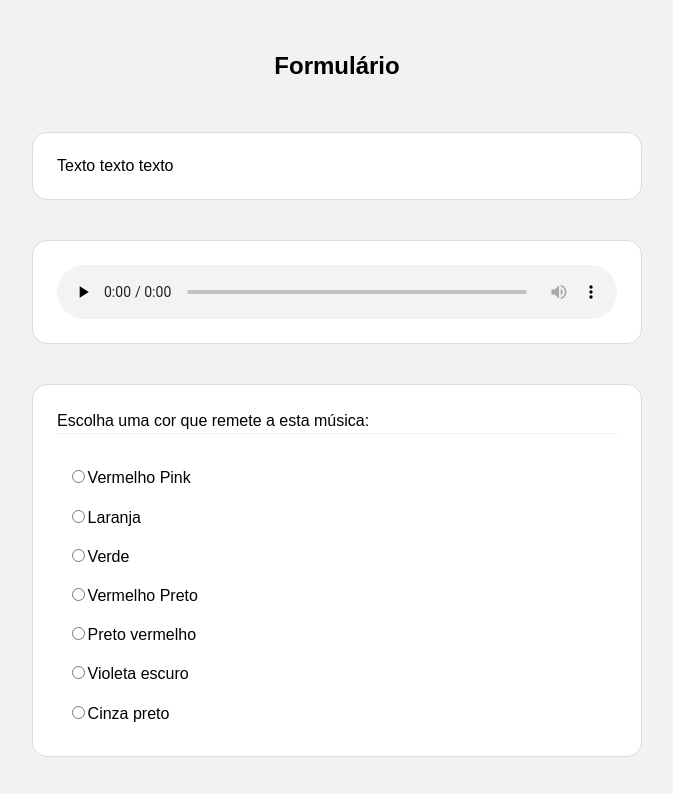
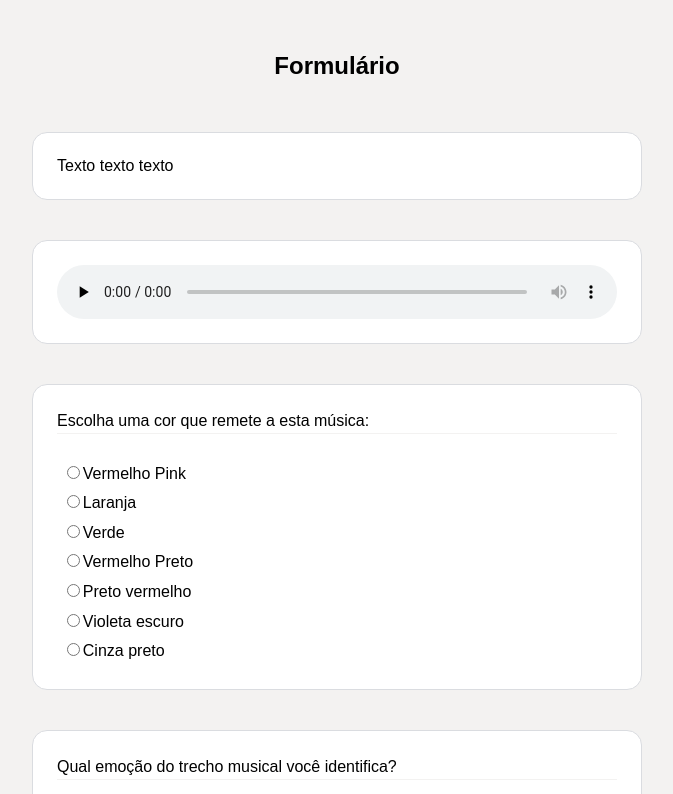
Before and after one commit to LumaGabriela/music_project, a website: page form.html in a window 1280 px wide. Shown: the top 794 px of the page, without its empty margins (303-976 px from the left). Drawn offline with Linux system fonts and the light colour scheme.

Commit message:
update style.css and git ignore

```diff
--- a/public/styles.css
+++ b/public/styles.css
@@ -112,7 +112,7 @@ a{
 input, label{
   cursor: pointer;
 }
-label{margin: .6rem;}
+label{margin: .3rem;}
 
 svg {
   color: white;
```
Also changed, not shown: 1 other file.
